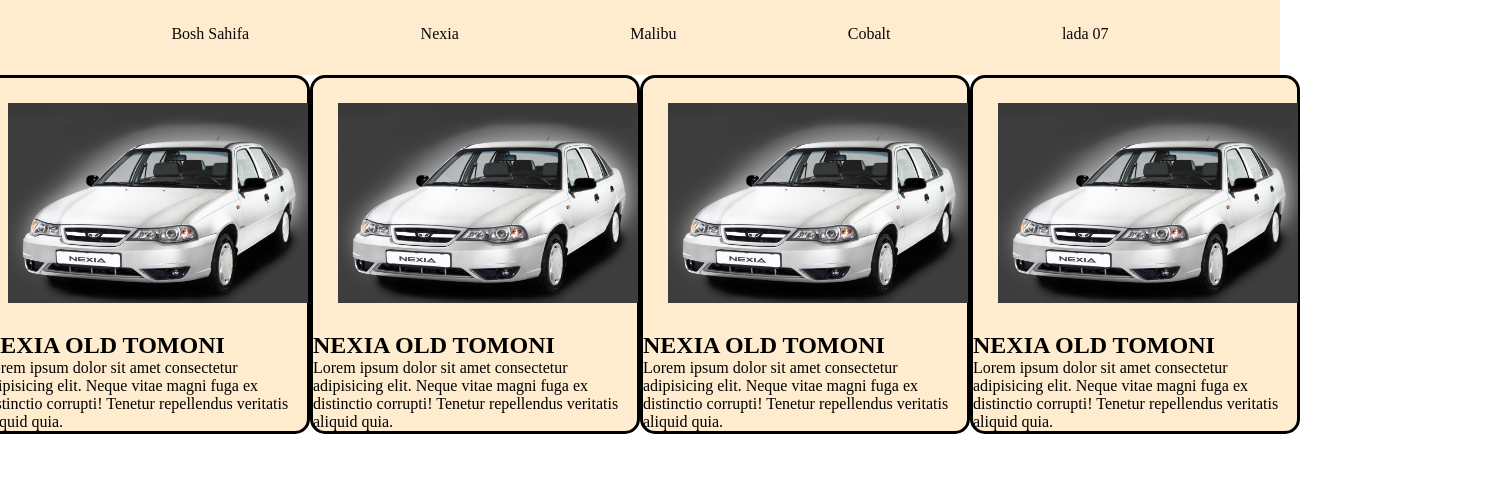
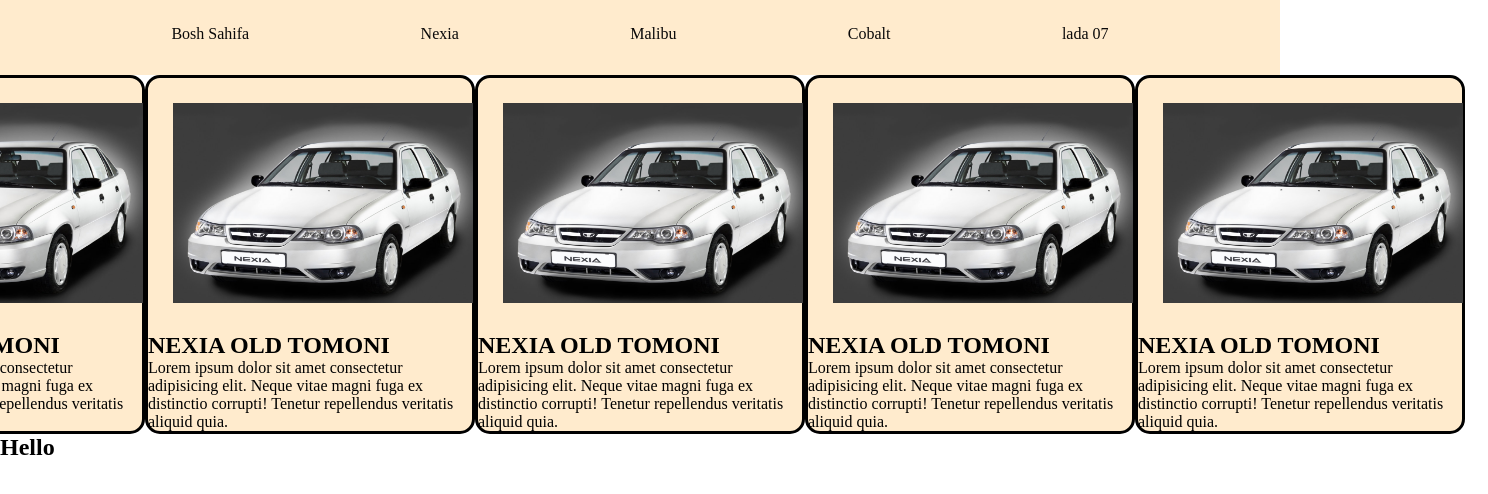
Before and after one commit to 1hpnothing/github-dars, a plain HTML site: page index.html in a window 1280 px wide. Shown: the whole page, 1488 px wide, since content can reach past the window. Drawn offline with Linux system fonts and the light colour scheme.

Commit message:
sdsdsfsfds

```diff
--- a/index.html
+++ b/index.html
@@ -42,6 +42,11 @@
                <h2>NEXIA OLD TOMONI</h2>
                   <P>Lorem ipsum dolor sit amet consectetur adipisicing elit. Neque vitae magni fuga ex distinctio corrupti! Tenetur repellendus veritatis aliquid quia.</P>
             </div>
+            <div class="car-box">
+               <img src="./img/daewoo_nexia_695416.jpg" alt="nexia">
+               <h2>NEXIA OLD TOMONI</h2>
+                  <P>Lorem ipsum dolor sit amet consectetur adipisicing elit. Neque vitae magni fuga ex distinctio corrupti! Tenetur repellendus veritatis aliquid quia.</P>
+            </div>
 
             <div class="car-box">
                <img src="./img/daewoo_nexia_695416.jpg" alt="nexia">
@@ -51,6 +56,7 @@
 
            </div>
 
+            <h1>Hello </h1>
 
 
 
```
